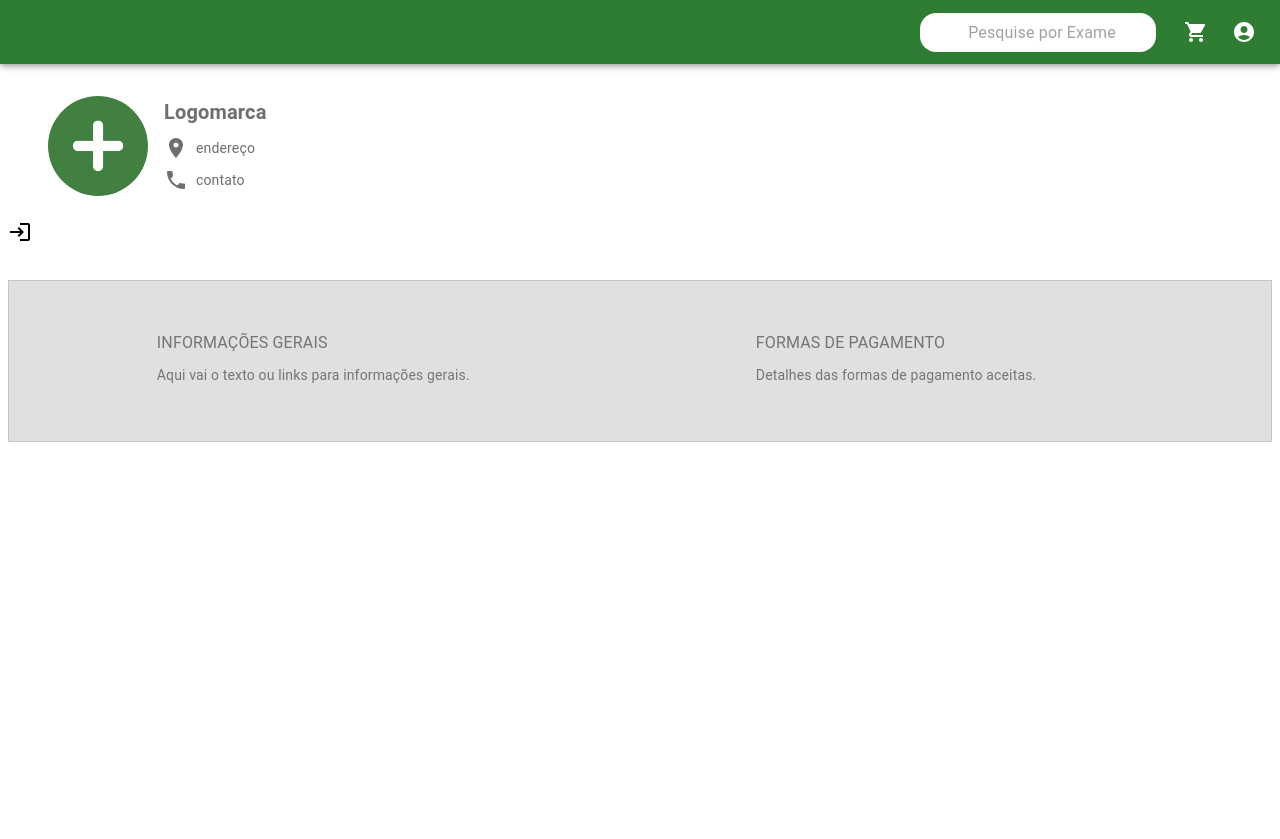
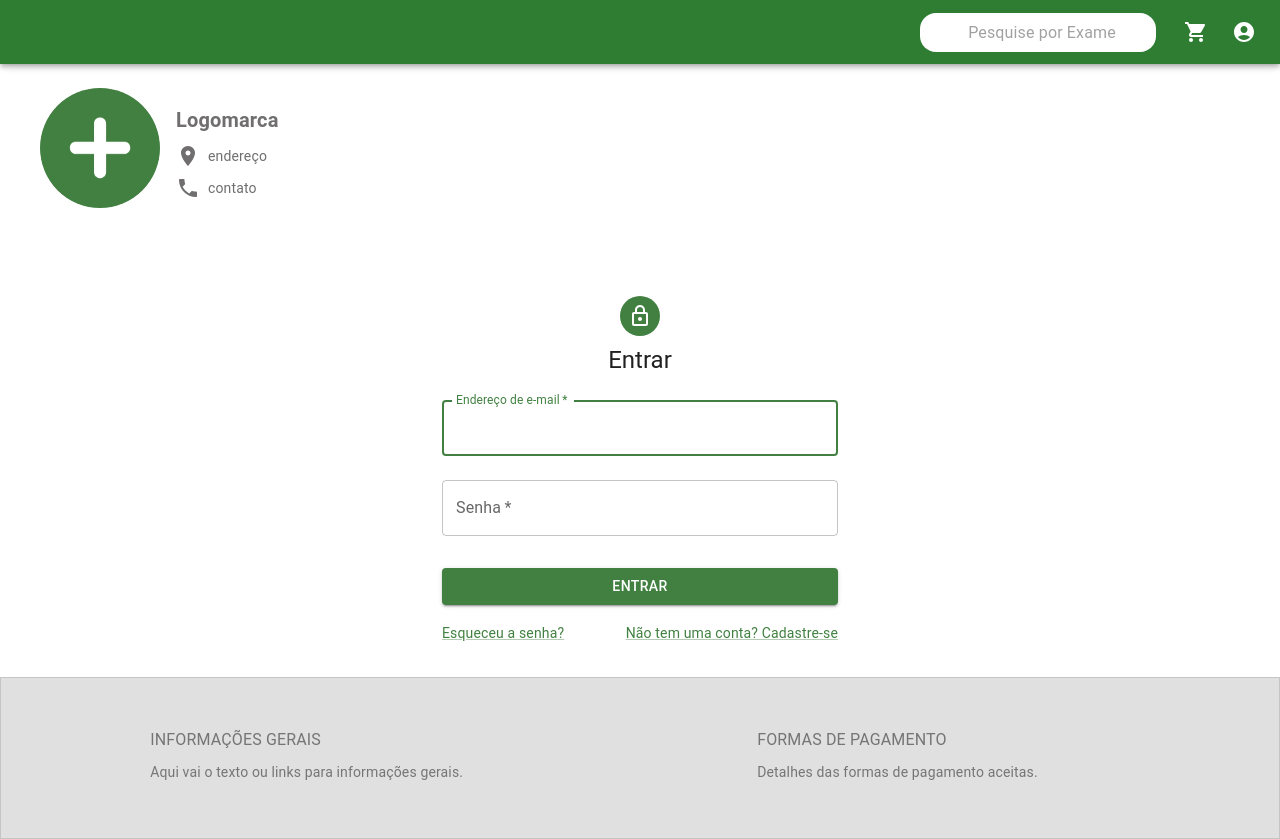
Before and after one commit to AntonioEpichin/orcalab, a Next.js app: page /login in a window 1280 px wide. Before the commit the page ends 800 px from the top, so only its background shows below. Built offline with nearby package versions, Linux system fonts and the light colour scheme.

Commit message:
criado o componente SignIn para o login

```diff
--- a/src/app/login/page.jsx
+++ b/src/app/login/page.jsx
@@ -1,9 +1,11 @@
-import { Login } from "@mui/icons-material";
+'use client';
+
+import SignIn from "@/components/SignIn";
 
 export default function Home() {
     return (
         <main>
-            <Login />
+            <SignIn />
         </main>
     );
 }
--- a/src/components/LogoSection.jsx
+++ b/src/components/LogoSection.jsx
@@ -41,7 +41,7 @@ const LogoSection = () => {
                 flexDirection: 'row',
                 alignItems: 'flex-start',
                 justifyContent: 'normal',
-                paddingY: 2,
+                paddingY: 1,
                 backgroundColor: 'white',
                 marginTop: 10,
                 marginLeft: 5,
@@ -53,14 +53,14 @@ const LogoSection = () => {
                     alt="Logomarca"
                     sx={{
                         borderRadius: '50%',
-                        width: 100,
-                        height: 100,
+                        width: 120,
+                        height: 120,
                         objectFit: 'cover',
                         marginBottom: 1,
 
                     }}
                 />
-                <Box sx={{ display: 'flex', flexDirection: 'column', alignItems: 'flex-start', marginLeft: 2 }}>
+                <Box sx={{ display: 'flex', flexDirection: 'column', alignItems: 'flex-start', marginLeft: 2, marginTop: 2, }}>
                     <Typography variant="h6" sx={{ fontWeight: 'bold', marginBottom: 1 }}>
                         Logomarca
                     </Typography>
--- /dev/null
+++ b/src/components/SignIn.jsx
@@ -0,0 +1,93 @@
+import * as React from 'react';
+import { Avatar, Button, CssBaseline, TextField, Link, Grid, Box, Typography, Container } from '@mui/material';
+import { createTheme, ThemeProvider } from '@mui/material/styles';
+import LockOutlinedIcon from '@mui/icons-material/LockOutlined';
+import dynamic from "next/dynamic";
+
+
+const defaultTheme = createTheme({
+  palette: {
+    primary: {
+      main: '#418041',  // Cor principal verde escuro
+      light: 'rgba(65, 128, 65, 0.8)',  // Verde claro para efeitos de hover
+    }
+  }
+});
+
+function SignIn() {
+  const handleSubmit = (event) => {
+    event.preventDefault();
+    const data = new FormData(event.currentTarget);
+    console.log({
+      email: data.get('email'),
+      password: data.get('password'),
+    });
+  };
+
+  return (
+    <ThemeProvider theme={defaultTheme}>
+      <Container component="main" maxWidth="xs">
+        <CssBaseline />
+        <Box
+          sx={{
+            marginTop: 8,
+            display: 'flex',
+            flexDirection: 'column',
+            alignItems: 'center',
+          }}
+        >
+          <Avatar sx={{ m: 1, bgcolor: 'primary.main' }}>
+            <LockOutlinedIcon />
+          </Avatar>
+          <Typography component="h1" variant="h5">
+            Entrar
+          </Typography>
+          <Box component="form" noValidate onSubmit={handleSubmit} sx={{ mt: 1 }}>
+            <TextField
+              margin="normal"
+              required
+              fullWidth
+              id="email"
+              label="Endereço de e-mail"
+              name="email"
+              autoComplete="email"
+              autoFocus
+            />
+            <TextField
+              margin="normal"
+              required
+              fullWidth
+              name="password"
+              label="Senha"
+              type="password"
+              id="password"
+              autoComplete="current-password"
+            />
+            <Button
+              type="submit"
+              fullWidth
+              variant="contained"
+              sx={{ mt: 3, mb: 2 }}
+            >
+              Entrar
+            </Button>
+            <Grid container>
+              <Grid item xs>
+                <Link href="#" variant="body2">
+                  Esqueceu a senha?
+                </Link>
+              </Grid>
+              <Grid item>
+                <Link href="/signup" variant="body2">
+                  {"Não tem uma conta? Cadastre-se"}
+                </Link>
+              </Grid>
+            </Grid>
+          </Box>
+        </Box>
+      </Container>
+    </ThemeProvider>
+  );
+}
+
+export default dynamic(() => Promise.resolve(SignIn), { ssr: false })
```
